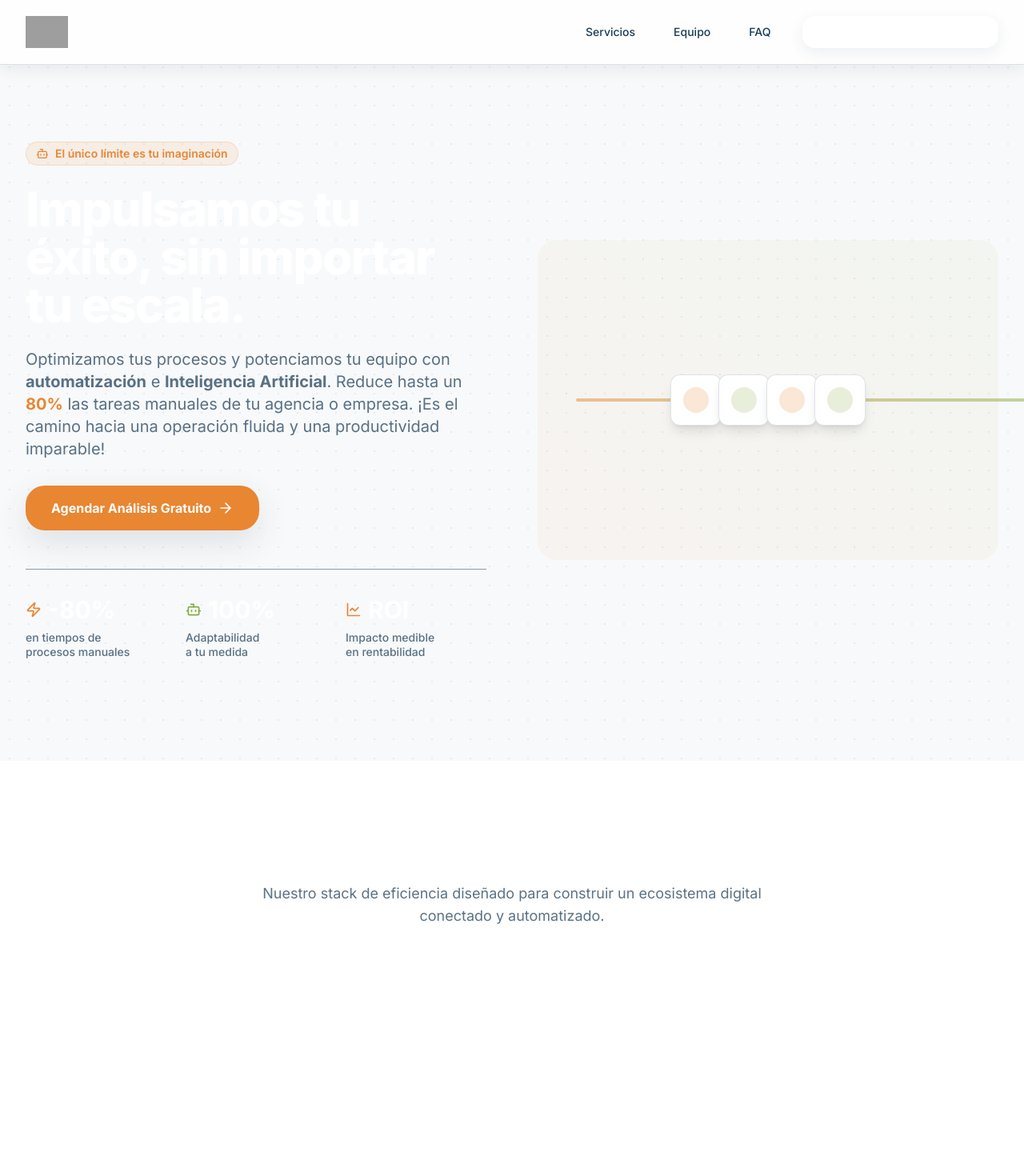
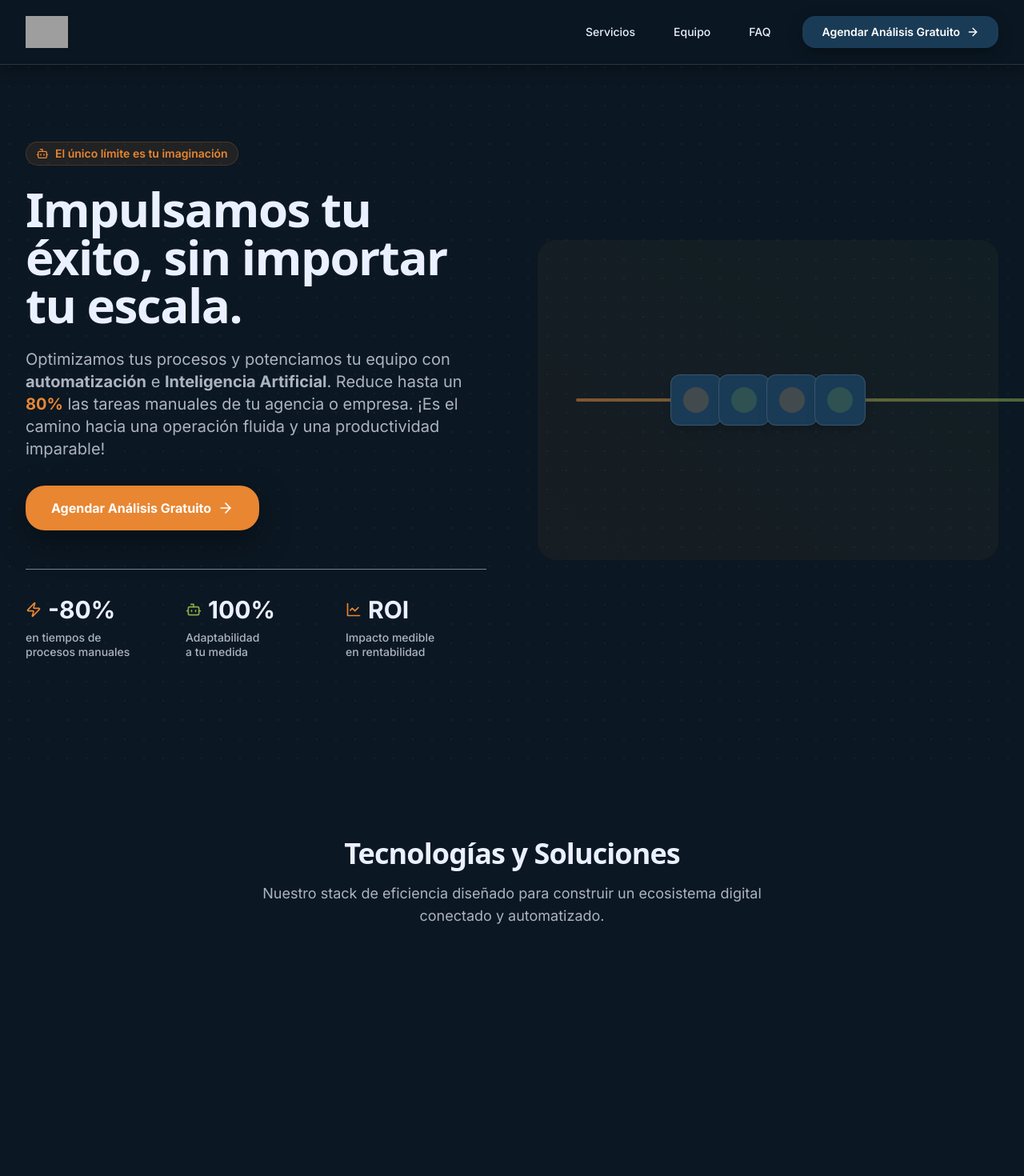
Before and after one commit to abrahameister/duet-solutions-v2, a Next.js app: page / in a window 1280 px wide. Shown: the top 1470 px of the page at 80% size. Built offline with nearby package versions, Linux system fonts and the light colour scheme; grey boxes are pictures that could not be loaded.

Commit message:
fix: restore Dark Node aesthetic and fix contrast issues

```diff
--- a/src/app/globals.css
+++ b/src/app/globals.css
@@ -7,7 +7,12 @@
     @apply bg-bg text-text antialiased font-body relative min-h-screen overflow-x-hidden;
   }
 
-  h1, h2, h3, h4, h5, h6 {
+  h1,
+  h2,
+  h3,
+  h4,
+  h5,
+  h6 {
     @apply font-heading tracking-tight;
   }
 }
@@ -16,10 +21,12 @@
   .text-balance {
     text-wrap: balance;
   }
+
   .bg-dot-pattern {
-    background-image: radial-gradient(circle, rgba(26,59,86,0.08) 1px, transparent 1px);
+    background-image: radial-gradient(circle, rgba(234, 240, 255, 0.05) 1px, transparent 1px);
     background-size: 24px 24px;
   }
+
   .focus-ring {
     @apply focus-visible:outline-none focus-visible:ring-2 focus-visible:ring-accentPrimary focus-visible:ring-offset-2 focus-visible:ring-offset-bg;
   }
--- a/src/app/page.tsx
+++ b/src/app/page.tsx
@@ -20,8 +20,8 @@ export default function Home() {
             <FooterExtended />
 
             {/* Mobile Sticky CTA */}
-            <div className="md:hidden fixed bottom-0 left-0 right-0 p-4 bg-white border-t border-border shadow-[0_-10px_40px_rgba(0,0,0,0.1)] z-50 flex items-center gap-4">
-                <button className="flex-1 bg-surface py-3.5 rounded-xl text-white font-bold shadow-md active:scale-95 transition-transform flex justify-center items-center gap-2">
+            <div className="md:hidden fixed bottom-0 left-0 right-0 p-4 bg-bg/95 backdrop-blur-md border-t border-border shadow-[0_-10px_40px_rgba(0,0,0,0.5)] z-50 flex items-center gap-4">
+                <button className="flex-1 bg-accentPrimary py-3.5 rounded-xl text-white font-bold shadow-md active:scale-95 transition-transform flex justify-center items-center gap-2">
                     Agendar Análisis
                 </button>
                 <button className="w-14 h-14 bg-[#25D366] rounded-xl text-white shadow-md active:scale-95 transition-transform flex items-center justify-center shrink-0">
--- a/src/components/HeaderMinimal.tsx
+++ b/src/components/HeaderMinimal.tsx
@@ -24,7 +24,7 @@ export default function HeaderMinimal() {
     return (
         <header
             ref={headerRef}
-            className="sticky top-0 z-50 w-full backdrop-blur-md bg-white/80 border-b border-border shadow-sm"
+            className="sticky top-0 z-50 w-full backdrop-blur-md bg-bg/80 border-b border-border shadow-sm"
         >
             <div className="max-w-7xl mx-auto px-4 sm:px-6 lg:px-8 h-20 flex items-center justify-between">
                 <Link href="/" className="flex items-center gap-2 focus-ring rounded-md">
--- a/src/components/Hero.tsx
+++ b/src/components/Hero.tsx
@@ -66,7 +66,7 @@ export default function Hero() {
                             <span>El único límite es tu imaginación</span>
                         </div>
 
-                        <h1 className="hero-element text-4xl sm:text-5xl lg:text-6xl font-extrabold text-surface leading-[1.1] mb-6 tracking-tight">
+                        <h1 className="hero-element text-4xl sm:text-5xl lg:text-6xl font-extrabold text-text leading-[1.1] mb-6 tracking-tight">
                             Impulsamos tu éxito, sin importar tu escala.
                         </h1>
 
@@ -86,21 +86,21 @@ export default function Hero() {
                             <div>
                                 <div className="flex items-center gap-2 mb-2">
                                     <Zap className="w-5 h-5 text-accentPrimary" />
-                                    <span className="font-bold text-3xl text-surface">-80%</span>
+                                    <span className="font-bold text-3xl text-text">-80%</span>
                                 </div>
                                 <p className="text-sm text-textMuted font-medium leading-tight">en tiempos de<br />procesos manuales</p>
                             </div>
                             <div>
                                 <div className="flex items-center gap-2 mb-2">
                                     <Bot className="w-5 h-5 text-accentSecondary" />
-                                    <span className="font-bold text-3xl text-surface">100%</span>
+                                    <span className="font-bold text-3xl text-text">100%</span>
                                 </div>
                                 <p className="text-sm text-textMuted font-medium leading-tight">Adaptabilidad<br />a tu medida</p>
                             </div>
                             <div>
                                 <div className="flex items-center gap-2 mb-2">
                                     <LineChart className="w-5 h-5 text-accentPrimary" />
-                                    <span className="font-bold text-3xl text-surface">ROI</span>
+                                    <span className="font-bold text-3xl text-text">ROI</span>
                                 </div>
                                 <p className="text-sm text-textMuted font-medium leading-tight">Impacto medible<br />en rentabilidad</p>
                             </div>
@@ -121,7 +121,7 @@ export default function Hero() {
                             {[1, 2, 3, 4].map((i) => (
                                 <div
                                     key={i}
-                                    className="visual-node absolute w-16 h-16 bg-white rounded-xl shadow-lg border border-border flex items-center justify-center z-10"
+                                    className="visual-node absolute w-16 h-16 bg-surface rounded-xl shadow-lg border border-border flex items-center justify-center z-10"
                                 >
                                     <div className={`w-8 h-8 rounded-lg ${i % 2 === 0 ? 'bg-accentSecondary/20' : 'bg-accentPrimary/20'}`} />
                                 </div>
--- a/src/components/PreFooterCTA.tsx
+++ b/src/components/PreFooterCTA.tsx
@@ -4,15 +4,15 @@ import { ArrowRight } from "lucide-react";
 
 export default function PreFooterCTA() {
     return (
-        <section className="py-24 bg-white relative overflow-hidden border-t border-border/50">
+        <section className="py-24 bg-bg relative overflow-hidden border-t border-border/50">
             <div className="absolute inset-0 bg-dot-pattern opacity-50 z-0 pointer-events-none" />
 
             <div className="max-w-4xl mx-auto px-4 sm:px-6 lg:px-8 relative z-10 text-center">
-                <div className="inline-block mb-6 px-4 py-1.5 rounded-full bg-surface2/5 text-surface font-semibold text-sm border border-surface/10">
+                <div className="inline-block mb-6 px-4 py-1.5 rounded-full bg-surface2/20 text-text font-semibold text-sm border border-border">
                     ¿Listo para el cambio?
                 </div>
 
-                <h2 className="text-4xl md:text-5xl lg:text-6xl font-extrabold text-surface mb-6 tracking-tight text-balance">
+                <h2 className="text-4xl md:text-5xl lg:text-6xl font-extrabold text-text mb-6 tracking-tight text-balance">
                     Da el primer paso hacia la <span className="text-transparent bg-clip-text bg-gradient-to-r from-accentPrimary to-accentSecondary">eficiencia absoluta.</span>
                 </h2>
 
--- a/src/components/ServiceCategories.tsx
+++ b/src/components/ServiceCategories.tsx
@@ -21,8 +21,8 @@ const services = [
         title: "BigQuery",
         description: "Procesamos y analizamos grandes volúmenes de datos para que puedas obtener insights valiosos y tomar decisiones informadas.",
         icon: <Database className="w-8 h-8" />,
-        color: "text-surface",
-        bg: "bg-surface/10",
+        color: "text-text",
+        bg: "bg-text/10",
     },
     {
         title: "Appscript",
@@ -61,10 +61,10 @@ export default function ServiceCategories() {
     }, []);
 
     return (
-        <section id="servicios" ref={sectionRef} className="py-24 bg-white relative">
+        <section id="servicios" ref={sectionRef} className="py-24 bg-bg relative">
             <div className="max-w-7xl mx-auto px-4 sm:px-6 lg:px-8">
                 <div className="text-center max-w-2xl mx-auto mb-16">
-                    <h2 className="text-3xl md:text-4xl font-extrabold text-surface mb-4">
+                    <h2 className="text-3xl md:text-4xl font-extrabold text-text mb-4">
                         Tecnologías y Soluciones
                     </h2>
                     <p className="text-lg text-textMuted">
@@ -76,12 +76,12 @@ export default function ServiceCategories() {
                     {services.map((service, idx) => (
                         <div
                             key={idx}
-                            className="service-card group relative p-8 rounded-2xl bg-[#F8F9FA] border border-border transition-all duration-300 hover:shadow-lg hover:-translate-y-1 overflow-hidden"
+                            className="service-card group relative p-8 rounded-2xl bg-surface border border-border transition-all duration-300 hover:shadow-lg hover:-translate-y-1 overflow-hidden"
                         >
                             <div className={`inline-flex items-center justify-center w-14 h-14 rounded-xl ${service.bg} ${service.color} mb-6 transition-transform group-hover:scale-110`}>
                                 {service.icon}
                             </div>
-                            <h3 className="text-xl font-bold text-surface mb-3">
+                            <h3 className="text-xl font-bold text-text mb-3">
                                 {service.title}
                             </h3>
                             <p className="text-textMuted leading-relaxed">
@@ -90,7 +90,7 @@ export default function ServiceCategories() {
 
                             {/* Decorative Geometric Element */}
                             <div className="absolute -right-6 -bottom-6 opacity-0 group-hover:opacity-5 transition-opacity pointer-events-none">
-                                <svg width="100" height="100" viewBox="0 0 100 100" fill="currentColor" className="text-surface">
+                                <svg width="100" height="100" viewBox="0 0 100 100" fill="currentColor" className="text-text">
                                     <polygon points="50,0 100,25 100,75 50,100 0,75 0,25" />
                                 </svg>
                             </div>
--- a/tailwind.config.ts
+++ b/tailwind.config.ts
@@ -9,18 +9,16 @@ const config: Config = {
   theme: {
     extend: {
       colors: {
-        bg: "#F8F9FA",
-        surface: "#FFFFFF",
-        surface2: "#F0F2F5",
-        text: "#1A3B56",
-        textMuted: "rgba(26,59,86,0.72)",
-        border: "rgba(26,59,86,0.14)",
+        bg: "#0B1722",
+        surface: "#1A3B56",
+        surface2: "#234B6E",
+        text: "#EAF0FF",
+        textMuted: "rgba(234,240,255,0.72)",
+        border: "rgba(234,240,255,0.14)",
         accentPrimary: "#E88632",
         accentSecondary: "#86AB45",
         danger: "#FF5A6B",
         warning: "#FFCC66",
-        darkSurface: "#1A3B56", // Keep dark tokens for specific cards if needed
-        darkSurface2: "#234B6E",
       },
       borderRadius: {
         sm: "10px",
@@ -29,15 +27,15 @@ const config: Config = {
         pill: "9999px",
       },
       boxShadow: {
-        sm: "0 6px 18px rgba(26,59,86,0.08)",
-        md: "0 14px 40px rgba(26,59,86,0.12)",
+        sm: "0 6px 18px rgba(0,0,0,0.28)",
+        md: "0 14px 40px rgba(0,0,0,0.35)",
       },
       fontFamily: {
-        heading: ["Inter", "system-ui", "sans-serif"],
-        body: ["Inter", "Roboto", "system-ui", "sans-serif"],
+        heading: ["Space Grotesk", "Syne", "system-ui", "sans-serif"],
+        body: ["Inter", "system-ui", "sans-serif"],
       },
       backgroundImage: {
-        'dot-pattern': 'radial-gradient(circle, rgba(26,59,86,0.08) 1px, transparent 1px)',
+        'dot-pattern': 'radial-gradient(circle, rgba(234,240,255,0.05) 1px, transparent 1px)',
       },
       backgroundSize: {
         'dot-pattern': '24px 24px',
```
Also changed, not shown: src/components/FooterExtended.tsx (+11 -11 lines), src/components/Stepper3.tsx (+4 -4 lines).
